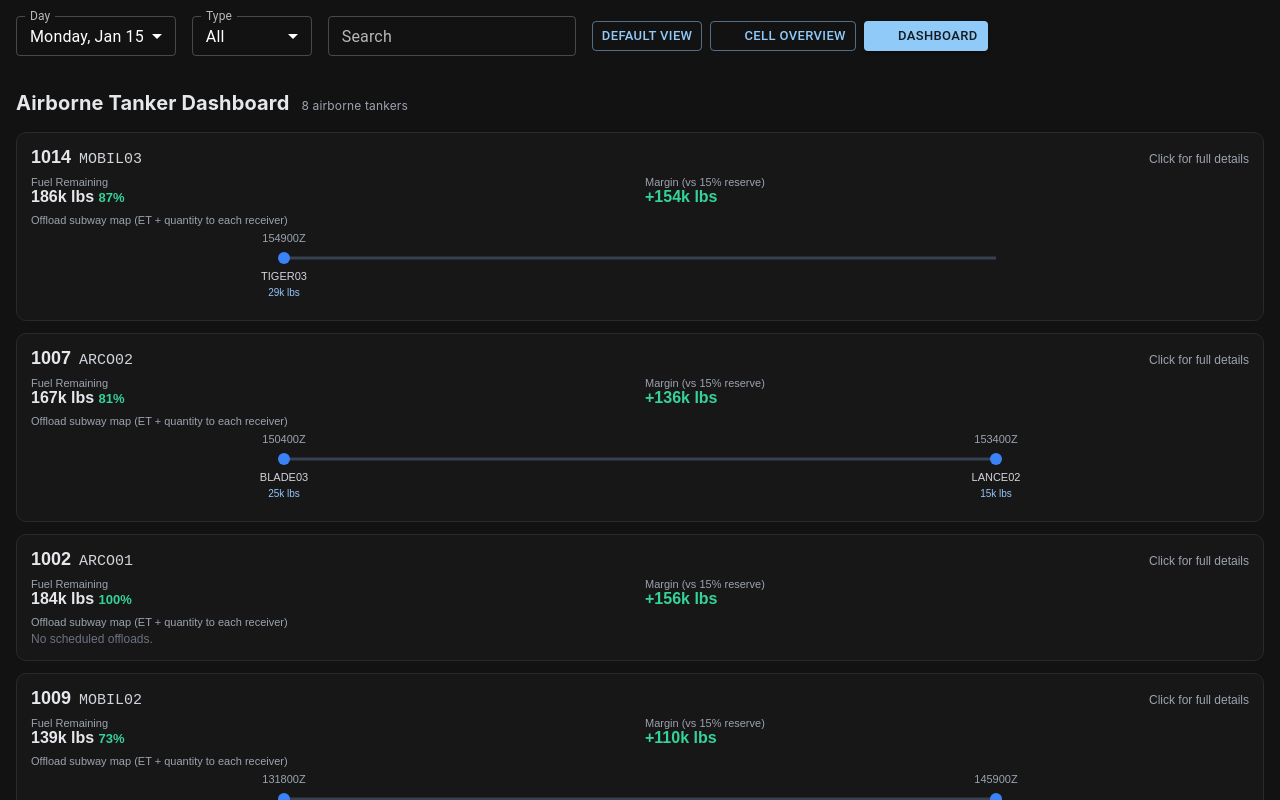
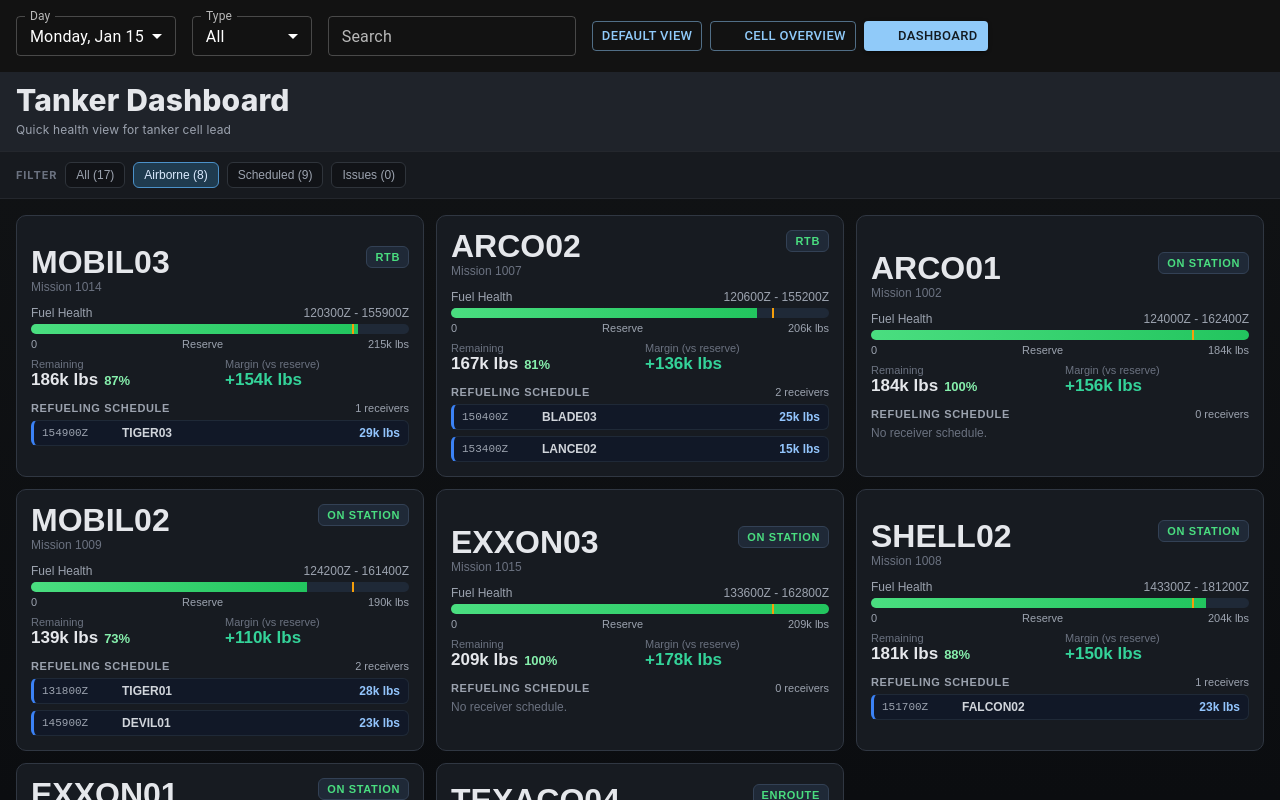
Before and after one commit to JacobZwillinger/Flows, a React (Vite) app: page / in a window 1280 px wide. Both pictures are taken after a click on the button "DASHBOARD". Built offline with nearby package versions, Linux system fonts and the light colour scheme; some icons are missing.

Commit message:
Redesign tanker dashboard for faster health scanning

```diff
--- a/src/components/TankerDashboard.tsx
+++ b/src/components/TankerDashboard.tsx
@@ -1,7 +1,8 @@
+import { useMemo, useState } from 'react';
 import { Assignment, Category, Day } from '../types';
 import { formatHHMMSS } from '../utils/timeUtils';
 import { formatFuelLbs } from '../utils/missionUtils';
-import { getFlightStatus, getScenarioReferenceTime } from '../utils/flightStatus';
+import { FlightStatus, getFlightStatus, getScenarioReferenceTime } from '../utils/flightStatus';
 
 interface TankerDashboardProps {
   day: Day;
@@ -11,11 +12,23 @@
   onSelectAssignment: (id: string) => void;
 }
 
-interface OffloadStop {
+interface TankerCardData {
+  assignment: Assignment;
+  flightStatus: FlightStatus;
+  totalFuel: number;
+  remainingFuel: number;
+  reserveFuel: number;
+  marginFuel: number;
+  fuelPct: number;
+  scheduleWindow: string;
+  offloads: Array<{
     receiverCallsign: string;
     time: Date;
     fuelLbs: number;
+  }>;
 }
+
+type TankerFilter = 'all' | 'airborne' | 'scheduled' | 'issues';
 
 function getMarginColor(totalFuel: number, marginLbs: number): string {
   if (totalFuel <= 0) return '#9CA3AF';
@@ -25,38 +38,80 @@
   return '#F87171';
 }
 
-function SubwayMap({ stops }: { stops: OffloadStop[] }) {
-  if (stops.length === 0) {
-    return <div style={{ color: '#6b7280', fontSize: 12 }}>No scheduled offloads.</div>;
+function FuelHealthBar({
+  totalFuel,
+  remainingFuel,
+  reserveFuel,
+}: {
+  totalFuel: number;
+  remainingFuel: number;
+  reserveFuel: number;
+}) {
+  const totalSafe = Math.max(1, totalFuel);
+  const remainingPct = Math.max(0, Math.min(100, (remainingFuel / totalSafe) * 100));
+  const reservePct = Math.max(0, Math.min(100, (reserveFuel / totalSafe) * 100));
+  const reserveMarkerLeft = Math.max(0, Math.min(100, 100 - reservePct));
+
+  return (
+    <div>
+      <div style={{ position: 'relative', height: 10, borderRadius: 5, background: '#1f2937', overflow: 'hidden' }}>
+        <div
+          style={{
+            width: `${remainingPct}%`,
+            height: '100%',
+            background: 'linear-gradient(90deg, #4ade80, #22c55e)',
+          }}
+        />
+        <div
+          style={{
+            position: 'absolute',
+            top: 0,
+            left: `${reserveMarkerLeft}%`,
+            width: 2,
+            height: '100%',
+            backgroundColor: '#f59e0b',
+          }}
+        />
+      </div>
+      <div style={{ display: 'flex', justifyContent: 'space-between', marginTop: 4, fontSize: 11, color: '#9CA3AF' }}>
+        <span>0</span>
+        <span>Reserve</span>
+        <span>{formatFuelLbs(totalFuel)} lbs</span>
+      </div>
+    </div>
+  );
 }
 
-  const width = 760;
-  const x0 = 24;
-  const x1 = width - 24;
-  const y = 28;
-  const spacing = stops.length === 1 ? 0 : (x1 - x0) / (stops.length - 1);
+function SubwaySchedule({ offloads }: { offloads: TankerCardData['offloads'] }) {
+  if (offloads.length === 0) {
+    return <div style={{ color: '#6b7280', fontSize: 12 }}>No receiver schedule.</div>;
+  }
 
   return (
-    <svg viewBox={`0 0 ${width} 76`} width="100%" height={76} style={{ display: 'block' }}>
-      <line x1={x0} y1={y} x2={x1} y2={y} stroke="#374151" strokeWidth={3} />
-      {stops.map((stop, i) => {
-        const x = x0 + spacing * i;
-        return (
-          <g key={`${stop.receiverCallsign}-${stop.time.toISOString()}-${i}`}>
-            <circle cx={x} cy={y} r={6} fill="#3B82F6" />
-            <text x={x} y={12} fill="#9CA3AF" fontSize={11} textAnchor="middle">
+    <div style={{ display: 'grid', gap: 6 }}>
+      {offloads.map((stop, i) => (
+        <div
+          key={`${stop.receiverCallsign}-${stop.time.toISOString()}-${i}`}
+          style={{
+            display: 'grid',
+            gridTemplateColumns: '72px 1fr auto',
+            gap: 8,
+            alignItems: 'center',
+            background: '#111827',
+            border: '1px solid #1f2937',
+            borderLeft: '3px solid #3B82F6',
+            borderRadius: 6,
+            padding: '5px 8px',
+          }}
+        >
+          <span style={{ color: '#9CA3AF', fontFamily: 'monospace', fontSize: 11 }}>
             {formatHHMMSS(stop.time)}Z
-            </text>
-            <text x={x} y={50} fill="#D1D5DB" fontSize={11} textAnchor="middle">
-              {stop.receiverCallsign}
-            </text>
-            <text x={x} y={66} fill="#93C5FD" fontSize={10} textAnchor="middle">
-              {formatFuelLbs(stop.fuelLbs)} lbs
-            </text>
-          </g>
-        );
-      })}
-    </svg>
+          </span>
+          <span style={{ color: '#D1D5DB', fontSize: 12, fontWeight: 600 }}>{stop.receiverCallsign}</span>
+          <span style={{ color: '#93C5FD', fontSize: 12, fontWeight: 700 }}>{formatFuelLbs(stop.fuelLbs)} lbs</span>
+        </div>
+      ))}
+    </div>
   );
 }
 
@@ -67,44 +122,26 @@
   allAssignments,
   onSelectAssignment,
 }: TankerDashboardProps) {
-  const tankerCategoryIds = new Set(
-    categories
-      .filter((c) => c.name.toLowerCase() === 'tanker')
-      .map((c) => c.categoryId)
+  const [filter, setFilter] = useState<TankerFilter>('airborne');
+
+  const tankerCategoryIds = useMemo(
+    () => new Set(categories.filter((c) => c.name.toLowerCase() === 'tanker').map((c) => c.categoryId)),
+    [categories]
   );
 
+  const tankerCards = useMemo<TankerCardData[]>(() => {
     const tankerDayAssignments = assignments
       .filter((a) => a.dayId === day.dayId && tankerCategoryIds.has(a.categoryId))
       .sort((a, b) => new Date(a.start).getTime() - new Date(b.start).getTime());
+    const referenceTime = getScenarioReferenceTime(day, tankerDayAssignments);
 
-  const referenceTime = getScenarioReferenceTime(day, tankerDayAssignments);
-  const airborneTankers = tankerDayAssignments.filter((a) => {
-    const fs = getFlightStatus(a, referenceTime);
-    return fs !== 'Pending' && fs !== 'Mission Complete';
-  });
-
-  return (
-    <div style={{ height: '100%', overflow: 'auto', padding: 16 }}>
-      <div style={{ display: 'flex', alignItems: 'baseline', gap: 12, marginBottom: 14 }}>
-        <h2 style={{ margin: 0, fontSize: 20, color: '#E5E7EB' }}>Airborne Tanker Dashboard</h2>
-        <span style={{ color: '#9CA3AF', fontSize: 12 }}>
-          {airborneTankers.length} airborne tanker{airborneTankers.length === 1 ? '' : 's'}
-        </span>
-      </div>
-
-      {airborneTankers.length === 0 && (
-        <div style={{ color: '#9CA3AF', fontSize: 14 }}>No airborne tankers for this day at the current scenario time.</div>
-      )}
-
-      <div style={{ display: 'grid', gap: 12 }}>
-        {airborneTankers.map((assignment) => {
+    return tankerDayAssignments.map((assignment) => {
       const totalFuel = assignment.totalFuelLbs ?? 0;
       const remainingFuel = assignment.remainingFuelLbs ?? 0;
       const reserveFuel = Math.round(totalFuel * 0.15);
       const marginFuel = remainingFuel - reserveFuel;
-          const marginColor = getMarginColor(totalFuel, marginFuel);
       const fuelPct = totalFuel > 0 ? Math.round((remainingFuel / totalFuel) * 100) : 0;
-          const offloads: OffloadStop[] = assignment.events
+      const offloads = assignment.events
         .filter((e) => e.type === 'refuel-tanker')
         .sort((a, b) => new Date(a.time).getTime() - new Date(b.time).getTime())
         .map((e) => {
@@ -118,49 +155,176 @@
           };
         });
 
+      return {
+        assignment,
+        flightStatus: getFlightStatus(assignment, referenceTime),
+        totalFuel,
+        remainingFuel,
+        reserveFuel,
+        marginFuel,
+        fuelPct,
+        scheduleWindow: `${formatHHMMSS(new Date(assignment.start))}Z - ${formatHHMMSS(new Date(assignment.end))}Z`,
+        offloads,
+      };
+    });
+  }, [assignments, day, tankerCategoryIds, allAssignments]);
+
+  const oversubscribed = tankerCards.filter((c) => c.marginFuel < 0);
+  const airborneCount = tankerCards.filter(
+    (c) => c.flightStatus !== 'Pending' && c.flightStatus !== 'Mission Complete'
+  ).length;
+
+  const filteredCards = tankerCards.filter((card) => {
+    if (filter === 'all') return true;
+    if (filter === 'airborne') return card.flightStatus !== 'Pending' && card.flightStatus !== 'Mission Complete';
+    if (filter === 'scheduled') return card.flightStatus === 'Pending';
+    return card.marginFuel < 0;
+  });
+
+  return (
+    <div style={{ height: '100%', overflow: 'auto', background: 'linear-gradient(180deg, #111315, #0b0d10)' }}>
+      <div style={{ borderBottom: '1px solid #24272d', padding: '12px 16px', background: '#1f232a' }}>
+        <div style={{ fontSize: 30, fontWeight: 800, color: '#e5e7eb', lineHeight: 1.1 }}>Tanker Dashboard</div>
+        <div style={{ marginTop: 4, color: '#9CA3AF', fontSize: 12 }}>
+          Quick health view for tanker cell lead
+        </div>
+      </div>
+
+      {oversubscribed.length > 0 && (
+        <div
+          style={{
+            padding: '10px 16px',
+            background: '#2b1316',
+            borderBottom: '1px solid #7f1d1d',
+            color: '#fca5a5',
+            fontSize: 13,
+            fontWeight: 600,
+          }}
+        >
+          {oversubscribed.length} tanker{oversubscribed.length === 1 ? '' : 's'} below reserve:
+          {' '}
+          {oversubscribed
+            .map((c) => `${c.assignment.callsign} (${c.marginFuel >= 0 ? '+' : ''}${formatFuelLbs(c.marginFuel)} lbs)`)
+            .join(', ')}
+        </div>
+      )}
+
+      <div
+        style={{
+          display: 'flex',
+          alignItems: 'center',
+          gap: 8,
+          padding: '10px 16px',
+          borderBottom: '1px solid #24272d',
+          background: '#171a1f',
+        }}
+      >
+        <span style={{ color: '#6b7280', fontSize: 11, fontWeight: 700, letterSpacing: '0.08em' }}>FILTER</span>
+        {([
+          ['all', `All (${tankerCards.length})`],
+          ['airborne', `Airborne (${airborneCount})`],
+          ['scheduled', `Scheduled (${tankerCards.length - airborneCount})`],
+          ['issues', `Issues (${oversubscribed.length})`],
+        ] as Array<[TankerFilter, string]>).map(([id, label]) => {
+          const active = filter === id;
           return (
             <button
-              key={assignment.assignmentId}
+              key={id}
               type="button"
-              onClick={() => onSelectAssignment(assignment.assignmentId)}
+              onClick={() => setFilter(id)}
               style={{
-                width: '100%',
+                border: active ? '1px solid #4b91c9' : '1px solid #2f343b',
+                background: active ? '#1f3b4f' : '#111317',
+                color: active ? '#dbeafe' : '#9CA3AF',
+                fontSize: 12,
+                borderRadius: 6,
+                padding: '5px 10px',
+                cursor: 'pointer',
+              }}
+            >
+              {label}
+            </button>
+          );
+        })}
+      </div>
+
+      <div style={{ padding: 16, display: 'grid', gap: 12, gridTemplateColumns: 'repeat(auto-fit, minmax(360px, 1fr))' }}>
+        {filteredCards.map((card) => {
+          const isIssue = card.marginFuel < 0;
+          const marginColor = getMarginColor(card.totalFuel, card.marginFuel);
+
+          return (
+            <button
+              key={card.assignment.assignmentId}
+              type="button"
+              onClick={() => onSelectAssignment(card.assignment.assignmentId)}
+              style={{
                 textAlign: 'left',
-                background: '#171717',
-                border: '1px solid #2a2a2a',
+                background: '#171b21',
+                border: isIssue ? '1px solid #dc2626' : '1px solid #303742',
                 borderRadius: 10,
                 padding: 14,
                 color: 'inherit',
                 cursor: 'pointer',
               }}
             >
-              <div style={{ display: 'flex', justifyContent: 'space-between', alignItems: 'baseline', marginBottom: 8 }}>
-                <div style={{ display: 'flex', gap: 8, alignItems: 'baseline' }}>
-                  <span style={{ fontSize: 18, fontWeight: 700, color: '#E5E7EB' }}>{assignment.missionNumber}</span>
-                  <span style={{ fontSize: 15, color: '#D1D5DB', fontFamily: 'monospace' }}>{assignment.callsign}</span>
+              <div style={{ display: 'flex', justifyContent: 'space-between', alignItems: 'flex-start', gap: 10 }}>
+                <div>
+                  <div style={{ fontSize: 32, fontWeight: 800, color: '#e5e7eb', lineHeight: 1 }}>{card.assignment.callsign}</div>
+                  <div style={{ color: '#6b7280', fontSize: 12, marginTop: 2 }}>Mission {card.assignment.missionNumber}</div>
                 </div>
-                <span style={{ fontSize: 12, color: '#9CA3AF' }}>Click for full details</span>
+                <span
+                  style={{
+                    fontSize: 11,
+                    fontWeight: 700,
+                    color: card.flightStatus === 'Pending' ? '#60A5FA' : '#4ADE80',
+                    background: '#1f2937',
+                    border: '1px solid #334155',
+                    borderRadius: 6,
+                    padding: '4px 8px',
+                    letterSpacing: '0.06em',
+                  }}
+                >
+                  {card.flightStatus.toUpperCase()}
+                </span>
               </div>
 
-              <div style={{ display: 'grid', gridTemplateColumns: '1fr 1fr', gap: 10, marginBottom: 8 }}>
+              <div style={{ marginTop: 12 }}>
+                <div style={{ display: 'flex', justifyContent: 'space-between', fontSize: 12, color: '#9CA3AF', marginBottom: 4 }}>
+                  <span>Fuel Health</span>
+                  <span>{card.scheduleWindow}</span>
+                </div>
+                <FuelHealthBar
+                  totalFuel={card.totalFuel}
+                  remainingFuel={card.remainingFuel}
+                  reserveFuel={card.reserveFuel}
+                />
+                <div style={{ display: 'grid', gridTemplateColumns: '1fr 1fr', gap: 10, marginTop: 8 }}>
                   <div>
-                  <div style={{ fontSize: 11, color: '#9CA3AF' }}>Fuel Remaining</div>
-                  <div style={{ fontSize: 16, fontWeight: 700, color: '#E5E7EB' }}>
-                    {formatFuelLbs(remainingFuel)} lbs <span style={{ color: '#34D399', fontSize: 13 }}>{fuelPct}%</span>
+                    <div style={{ fontSize: 11, color: '#6b7280' }}>Remaining</div>
+                    <div style={{ fontSize: 17, color: '#e5e7eb', fontWeight: 700 }}>
+                      {formatFuelLbs(card.remainingFuel)} lbs
+                      <span style={{ marginLeft: 6, fontSize: 13, color: '#86efac' }}>{card.fuelPct}%</span>
                     </div>
                   </div>
                   <div>
-                  <div style={{ fontSize: 11, color: '#9CA3AF' }}>Margin (vs 15% reserve)</div>
-                  <div style={{ fontSize: 16, fontWeight: 700, color: marginColor }}>
-                    {marginFuel >= 0 ? '+' : ''}{formatFuelLbs(marginFuel)} lbs
+                    <div style={{ fontSize: 11, color: '#6b7280' }}>Margin (vs reserve)</div>
+                    <div style={{ fontSize: 17, color: marginColor, fontWeight: 700 }}>
+                      {card.marginFuel >= 0 ? '+' : ''}{formatFuelLbs(card.marginFuel)} lbs
+                    </div>
                   </div>
                 </div>
               </div>
 
-              <div style={{ fontSize: 11, color: '#9CA3AF', marginBottom: 4 }}>
-                Offload subway map (ET + quantity to each receiver)
+              <div style={{ marginTop: 12 }}>
+                <div style={{ display: 'flex', justifyContent: 'space-between', marginBottom: 6 }}>
+                  <span style={{ color: '#9CA3AF', fontSize: 11, letterSpacing: '0.06em', fontWeight: 700 }}>
+                    REFUELING SCHEDULE
+                  </span>
+                  <span style={{ color: '#9CA3AF', fontSize: 11 }}>{card.offloads.length} receivers</span>
                 </div>
-              <SubwayMap stops={offloads} />
+                <SubwaySchedule offloads={card.offloads} />
+              </div>
             </button>
           );
         })}
```
Lines whose indentation alone changed are shown as unchanged.
